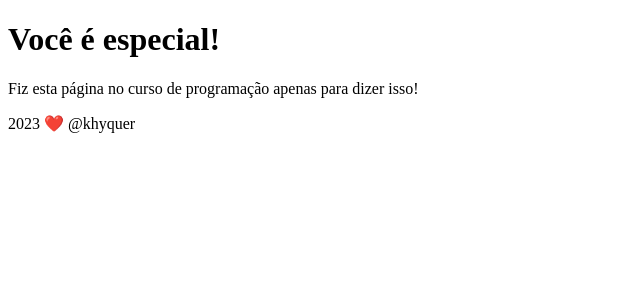
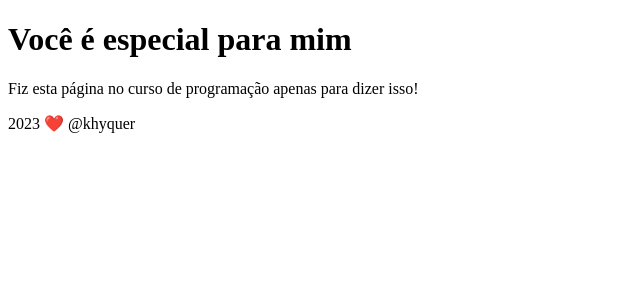
Before and after one commit to khyquer/clone-tabnews, a Next.js app: page / in a window 1280 px wide. Shown: the top 300 px of the page, without its empty margins (0-640 px from the left). Built offline with nearby package versions, Linux system fonts and the light colour scheme.

Commit message:
ajustar frase

```diff
--- a/pages/index.js
+++ b/pages/index.js
@@ -1,9 +1,11 @@
-function Home(){
-    return <>
-        <h1>Você é especial!</h1>
-        <p>Fiz esta página no curso de programação apenas para dizer isso!</p>
-        <span>2023 ❤️ @khyquer</span>
-    </>
+function Home() {
+	return (
+		<>
+			<h1>Você é especial para mim</h1>
+			<p>Fiz esta página no curso de programação apenas para dizer isso!</p>
+			<span>2023 ❤️ @khyquer</span>
+		</>
+	)
 }
 
-export default Home;
+export default Home
```
